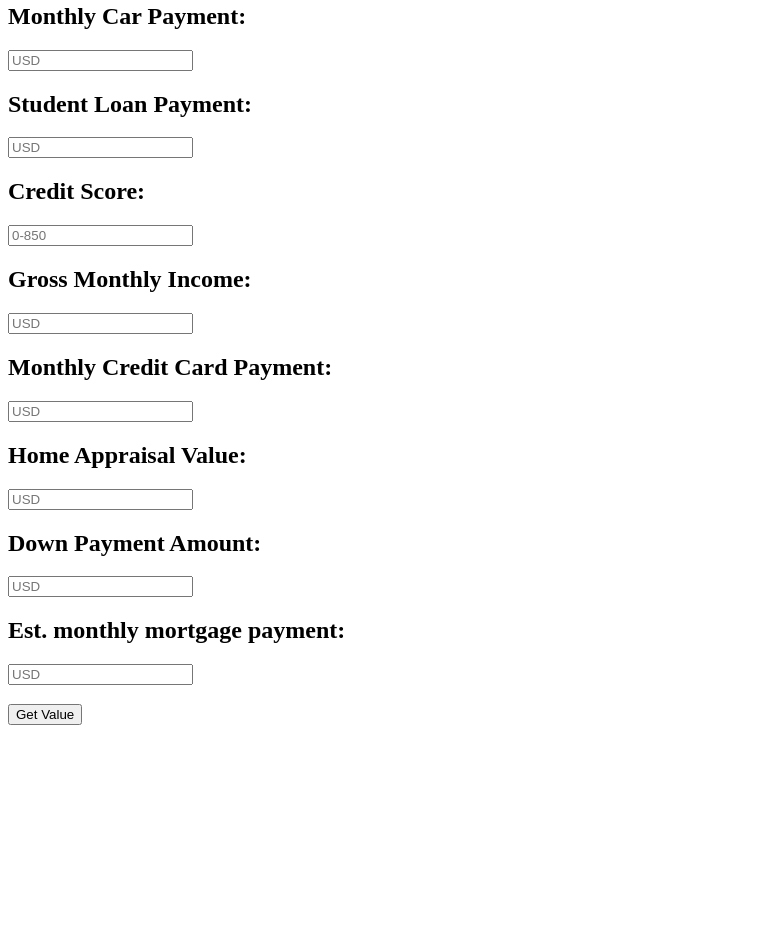
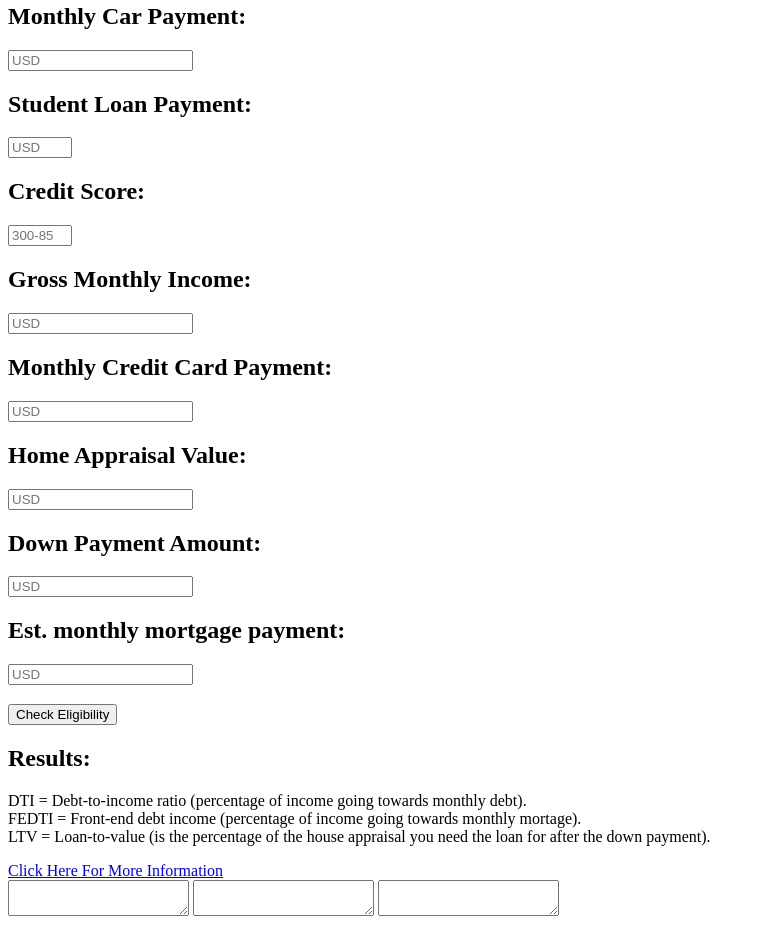
Before and after one commit to jakejackjoockjake/FannieMaeWorkToday, a plain HTML site: page index.html in a window 1280 px wide. Shown: the part 488-1416 px from the top of the page, without its empty margins (0-765 px from the left). Before the commit the page ends 1232 px from the top, so only its background shows below. Drawn offline with Linux system fonts and the light colour scheme.

Commit message:
Update index.html

```diff
--- a/index.html
+++ b/index.html
@@ -30,50 +30,63 @@
           <h2>Monthly Car Payment: </h2>
           <h3>
 
-            <input id ="CarPayment" placeholder="USD" />
+            <input type ="number" id ="CarPayment" placeholder="USD" />
           </h3>
 
           <h2>Student Loan Payment: </h2>
           <h3>
-            <input id ="StudentLoan" placeholder="USD" />
+            <input type ="number" id ="StudentLoan" placeholder="USD" min = "0" max = "850" />
           </h3>
 
           <h2>Credit Score:</h2>
           <h3>
-            <input id ="CreditScore" placeholder="0-850" />
+            <input type ="number" id ="CreditScore" placeholder="300-850" min = "300" max = "850" />
           </h3>
 
           <h2>Gross Monthly Income: </h2>
           <h3>
-            <input id ="GrossIncome" placeholder="USD" />
+            <input type = "number" id ="GrossIncome" placeholder="USD" />
           </h3>
         </section>
         <section class="UserInput2">
           <h2>Monthly Credit Card Payment: </h2>
           <h3>
-            <input id ="CreditPayment" placeholder="USD" />
+            <input type = "number" id ="CreditPayment" placeholder="USD" />
           </h3>
 
           <h2>Home Appraisal Value: </h2>
           <h3>
 
-            <input id ="HomeAppraised" placeholder="USD" />
+            <input type = "number" id ="HomeAppraised" placeholder="USD" />
           </h3>
 
           <h2>Down Payment Amount: </h2>
           <h3>
 
-            <input id ="DownPayment" placeholder="USD" />
+            <input type ="number" id ="DownPayment" placeholder="USD" />
           </h3>
 
           <h2>Est. monthly mortgage payment: </h2>
           <h3>
 
-            <input id ="Mortgage" placeholder="USD" />
+            <input type = "number" id ="Mortgage" placeholder="USD" />
           </h3>
           <h3>
-            <input type="button" onClick="getCreditScoreValue();" value="Get Value">
+            <input type="button" onClick="getCreditScoreValue();" value="Check Eligibility">
           </h3>
+        </section>
+        <section class ="output">
+          <h1>Results:</h1>
+          <div class="terms-info">
+            <p>DTI = Debt-to-income ratio (percentage of income going towards monthly debt). <br>FEDTI = Front-end debt income (percentage of income going towards monthly mortage). <br>LTV = Loan-to-value (is the percentage of the house appraisal you need the loan for after the down payment).</p>
+              <a class="info-button" href="https://www.lansingstatejournal.com/story/marketplace/real-estate/2020/08/12/loan-value-debt-income-what-do-these-terms-mean/3358196001/">Click Here For More Information</a>
+          </div>
+
+          <div class="output-row">
+            <textarea class="result-text" id ="box1" readonly/></textarea>
+            <textarea class="result-text" id="box2" readonly/></textarea>
+            <textarea class="result-text" id ="box3" readonly/></textarea>
+  </div>
         </section>
       </div>
     </div>
```
